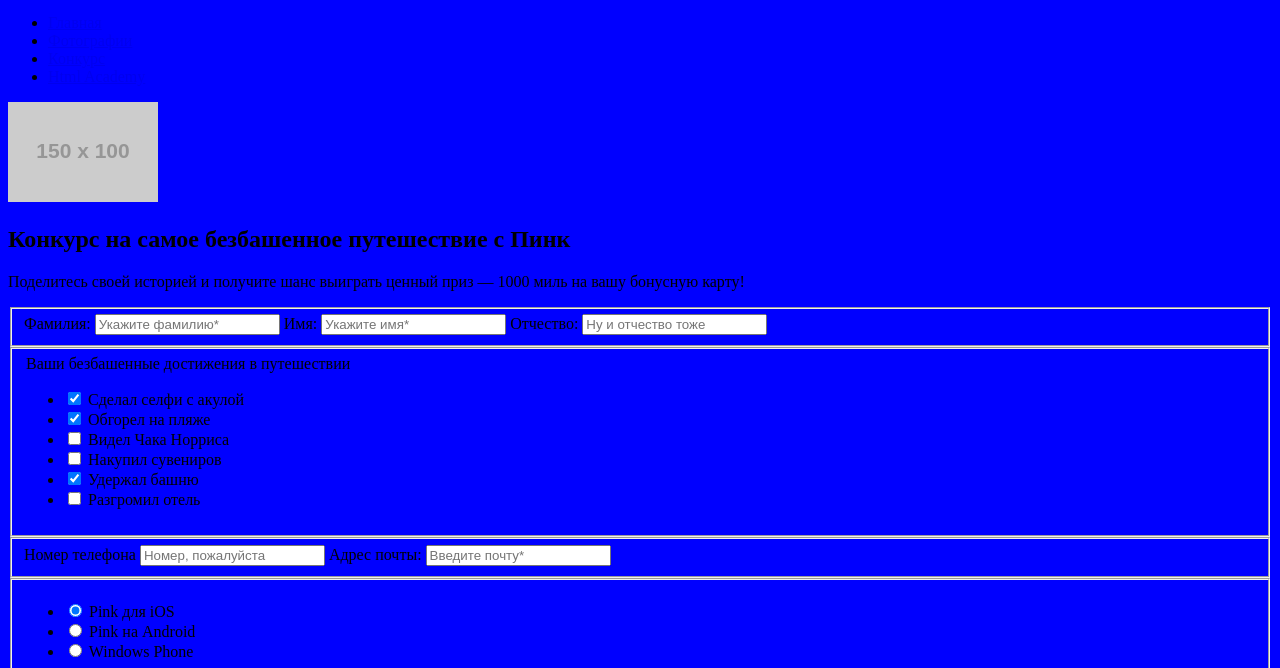
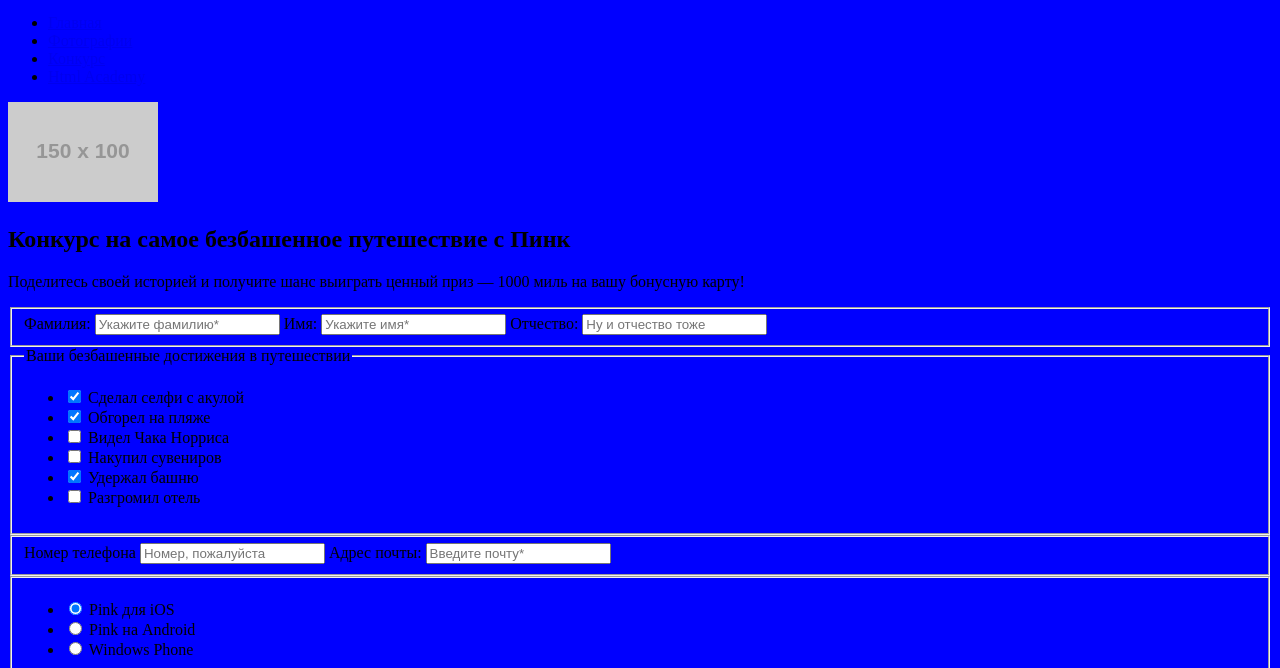
Before and after one commit to kalenova/233437-pink, a website: page form.html in a window 1280 px wide. Shown: the part 132-800 px from the top of the page. Drawn offline with nearby package versions, Linux system fonts and the light colour scheme; files that its build step writes are made by us from their sources; placeholder pictures from the web are drawn by us.

Commit message:
Исправлены 64, 91, 127

```diff
--- a/form.html
+++ b/form.html
@@ -59,10 +59,8 @@
       </fieldset>
 
       <fieldset class="form__fieldset">
-        <div class="form__group">
         <legend class="achievements-title">Ваши безбашенные достижения в путешествии</legend>
-
-          <ul>
+        <ul class="checkbox__group">
           <li>
             <input class="form__field" type="checkbox" id="selfie" name="selfie" checked>
             <label for="selfie">Сделал селфи с акулой</label>
@@ -93,7 +91,6 @@
             <label for="hotel">Разгромил отель</label>
           </li>
         </ul>
-        </div>
       </fieldset>
 
       <fieldset class="form__fieldset">
@@ -107,8 +104,7 @@
       </fieldset>
 
       <fieldset class="form__fieldset">
-        <div class="form__group">
-          <ul>
+        <ul class="radio__group">
           <li>
             <input class="form__field" type="radio" id="ios" name="app" checked>
             <label for="ios">Pink для iOS</label>
@@ -124,7 +120,6 @@
             <label for="windows">Windows Phone</label>
           </li>
         </ul>
-       </div>
       </fieldset>
 
       <fieldset class="form__fieldset">
```
Lines whose indentation alone changed are shown as unchanged.
